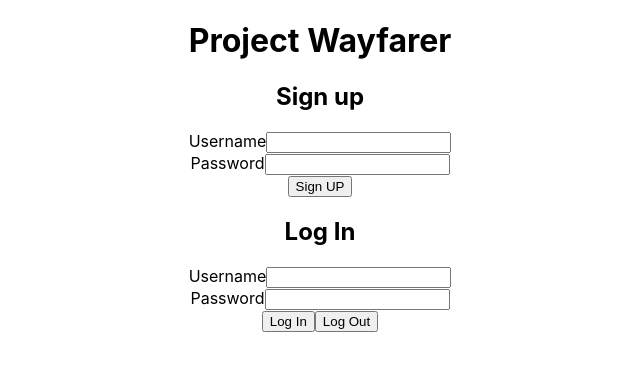
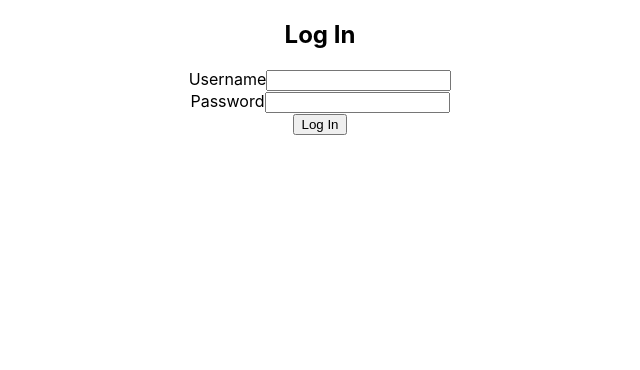
Before and after one commit to paristechprofile/project-2_wayfarer_frontend, a React (Create React App) app: page /login in a window 1280 px wide. Shown: the top 370 px of the page, without its empty margins (320-960 px from the left). Built offline with nearby package versions, Linux system fonts and the light colour scheme.

Commit message:
separates hard-coded auth.js into separate components(SignUpForm.js, LogInForm, and LogOut)

```diff
--- a/src/App.js
+++ b/src/App.js
@@ -3,7 +3,10 @@ import {
   Route,
   Switch
 } from 'react-router-dom'
-import axios from 'axios'
+import axios from 'axios';
+import LogInForm from './components/LogInForm';
+import LogOut from './components/LogOut';
+import SignUpForm from './components/SignUpForm';
 import './App.css';
 
 class App extends Component {
@@ -87,34 +90,48 @@ class App extends Component {
   render() {
     return (
       <div className="App">
-        <h1>Project Wayfarer</h1>
-        <h2>Sign up</h2>
-        <form>
-          <div>
-            <label htmlFor='username'>Username</label>
-            <input type='text' name='username' onChange={this.handleInput} />
-          </div>
+        <Switch>
+            <Route path='/signup'
+              render={(props) => {
+                return (
+                  <SignUpForm
+                  isLoggedIn={this.state.isLoggedIn}
+                  handleInput={this.handleInput}
+                  handleSignUp={this.handleSignUp} />
+                )
+              }}
+            />
+            <Route path='/login'
+              render={(props) => {
+                return (
+                  <LogInForm
+                  isLoggedIn={this.state.isLoggedIn}
+                  handleInput={this.handleInput}
+                  handleLogIn={this.handleLogIn} />
+                )
+              }}
+            />
+            <Route path='/logout'
+              render={(props) => {
+                return (
+                  <LogOut
+                  isLoggedIn={this.state.isLoggedIn}
+                  handleLogOut={this.handleLogOut} />
+                )
+              }}
+            />
 
-          <div>
-            <label htmlFor='pw'>Password</label>
-            <input type='text' name='pw' onChange={this.handleInput} />
-          </div>
-          <button onClick={this.handleSignUp}>Sign UP</button>
-        </form>
-        {/* login form to add to App.js */}
-        <h2>Log In</h2>
-        <form>
-          <div>
-            <label htmlFor='username'>Username</label>
-            <input type='text' name='username' onChange={this.handleInput} />
-          </div>
-          <div>
-            <label htmlFor='pw'>Password</label>
-            <input type='text' name='pw' onChange={this.handleInput} />
-          </div>
-          <button onClick={this.handleLogIn}>Log In</button>
-          <button onClick={this.handleLogOut}>Log Out</button>
-        </form>
+            {/* this will be logged-in user's view of city page */}
+            {/* <Route
+              path='/'
+              render={() => {
+                return (
+                  <DogList isLoggedIn={this.state.isLoggedIn} />
+                )
+              }}
+            /> */}
+
+          </Switch>
       </div>
     );
   }
--- /dev/null
+++ b/src/components/LogInForm.js
@@ -0,0 +1,24 @@
+import React, { Component } from 'react';
+//import css
+class LogInForm extends Component {
+    render() {
+        return (
+            <div>
+                <h2>Log In</h2>
+                <form>
+                    <div>
+                    <label htmlFor='username'>Username</label>
+                    <input type='text' name='username' onChange={this.props.handleInput} />
+                    </div>
+                    <div>
+                    <label htmlFor='pw'>Password</label>
+                    <input type='text' name='pw' onChange={this.props.handleInput} />
+                    </div>
+                    <button onClick={this.props.handleLogIn}>Log In</button>
+                </form>
+            </div>
+        );
+    }
+}
+
+export default LogInForm;
--- /dev/null
+++ b/src/components/LogOut.js
@@ -0,0 +1,13 @@
+import React, { Component } from 'react';
+//import css
+class LogOut extends Component {
+    render() {
+        return (
+            <div>
+                <button onClick={this.props.handleLogOut}>Log Out</button>
+            </div>
+        );
+    }
+}
+
+export default LogOut;
--- /dev/null
+++ b/src/components/SignUpForm.js
@@ -0,0 +1,25 @@
+import React, { Component } from 'react';
+
+class SignUpForm extends Component {
+    render() {
+        return (
+            <div>
+                <h2>Sign up</h2>
+                <form>
+                    <div>
+                    <label htmlFor='username'>Username</label>
+                    <input type='text' name='username' onChange={this.props.handleInput} />
+                    </div>
+
+                    <div>
+                    <label htmlFor='pw'>Password</label>
+                    <input type='text' name='pw' onChange={this.props.handleInput} />
+                    </div>
+                    <button onClick={this.props.handleSignUp}>Sign UP</button>
+                </form>
+            </div>
+        );
+    }
+}
+
+export default SignUpForm;
--- a/src/index.js
+++ b/src/index.js
@@ -2,9 +2,14 @@ import React from 'react';
 import ReactDOM from 'react-dom';
 import './index.css';
 import App from './App';
+import {BrowserRouter as Router} from 'react-router-dom';
 import * as serviceWorker from './serviceWorker';
 
-ReactDOM.render(<App />, document.getElementById('root'));
+ReactDOM.render(
+    <Router>
+        <App />
+    </Router>,
+document.getElementById('root'));
 
 // If you want your app to work offline and load faster, you can change
 // unregister() to register() below. Note this comes with some pitfalls.
```
Also changed, not shown: src/components/Auth.js (deleted).
